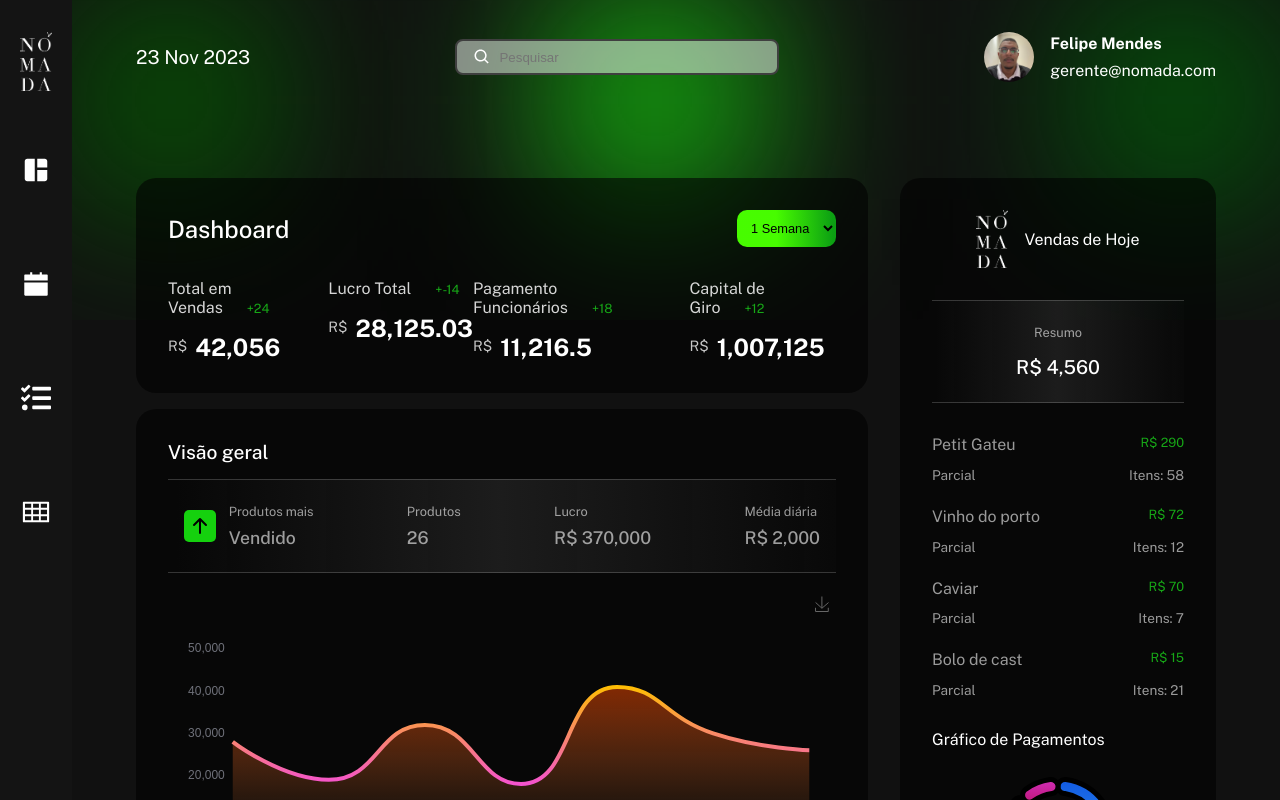
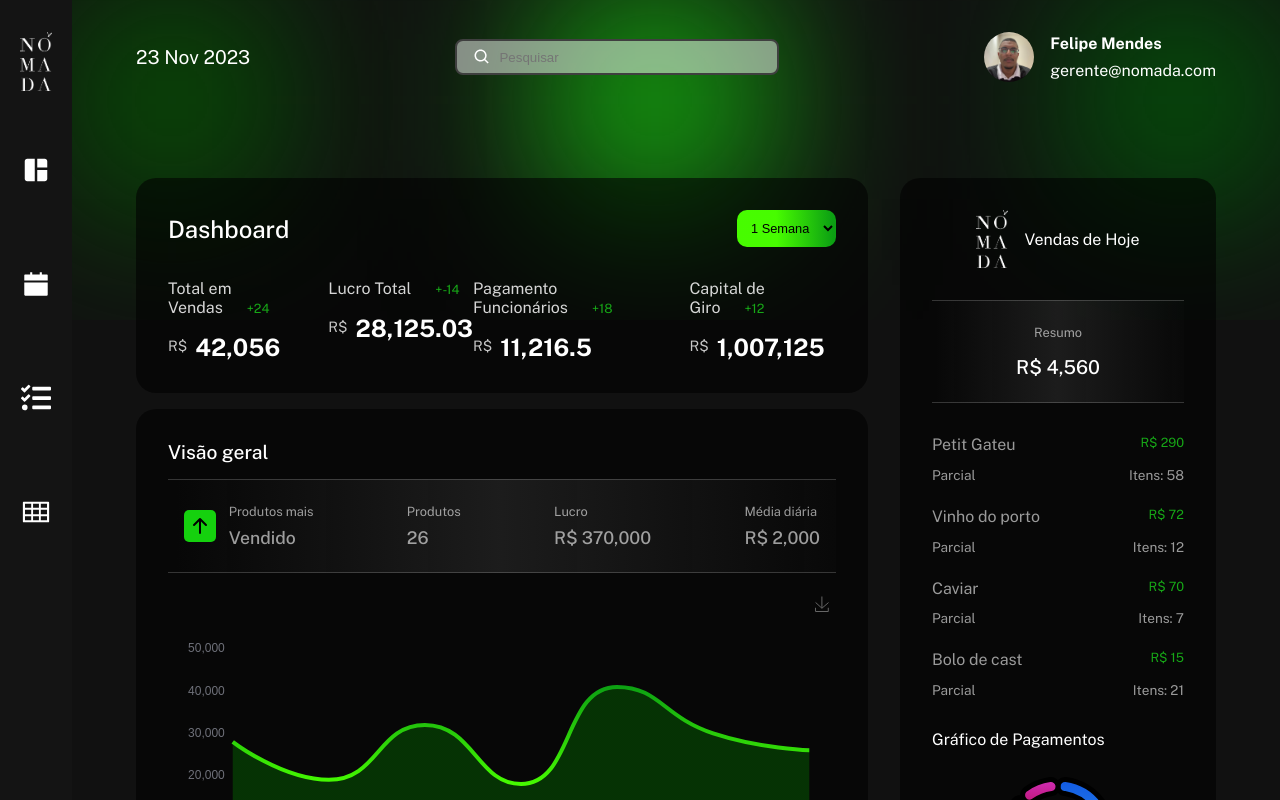
Before and after one commit to TWOmendes2/rest_dash, a React (Vite) app: page /dashboard in a window 1280 px wide. Built offline with nearby package versions, Linux system fonts and the light colour scheme.

Commit message:
Update StatisticsChart.jsx

```diff
--- a/src/components/StatisticsChart/StatisticsChart.jsx
+++ b/src/components/StatisticsChart/StatisticsChart.jsx
@@ -50,11 +50,11 @@ const StatisticsChart = () => {
                     color: new echarts.graphic.LinearGradient(0, 0, 0, 1, [
                         {
                             offset: 0,
-                            color: "rgb(255, 191, 0)",
+                            color: "rgba(12, 161, 19, 0.99)",
                         },
                         {
                             offset: 1,
-                            color: "#F450D3"
+                            color: "rgba(72, 255, 0, 0.99)"
                         }
                     ]),
                     width: 4
@@ -64,11 +64,11 @@ const StatisticsChart = () => {
                     color: new echarts.graphic.LinearGradient(0, 0, 0, 0.8, [
                         {
                             offset: 0,
-                            color: "#FE4C00"
+                            color: "#055f02"
                         },
                         {
                             offset: 1,
-                            color: "rgba(255,144,70,0.1)"
+                            color: "#055f02"
                         }
                     ])
                 },
```
